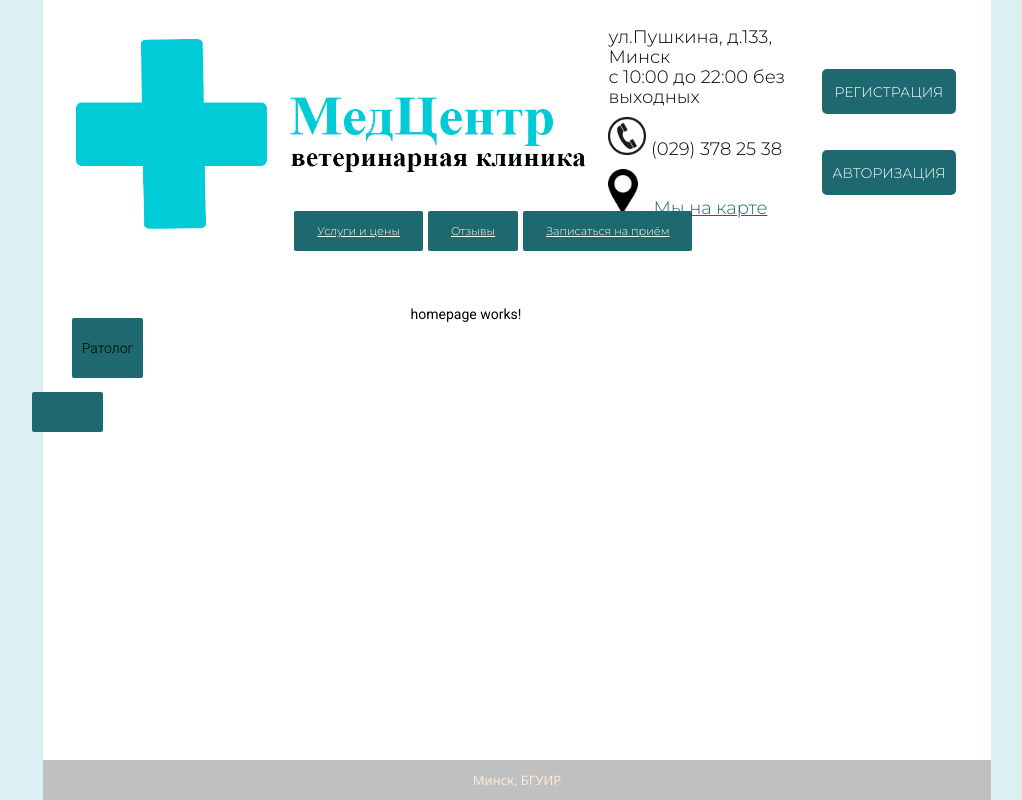
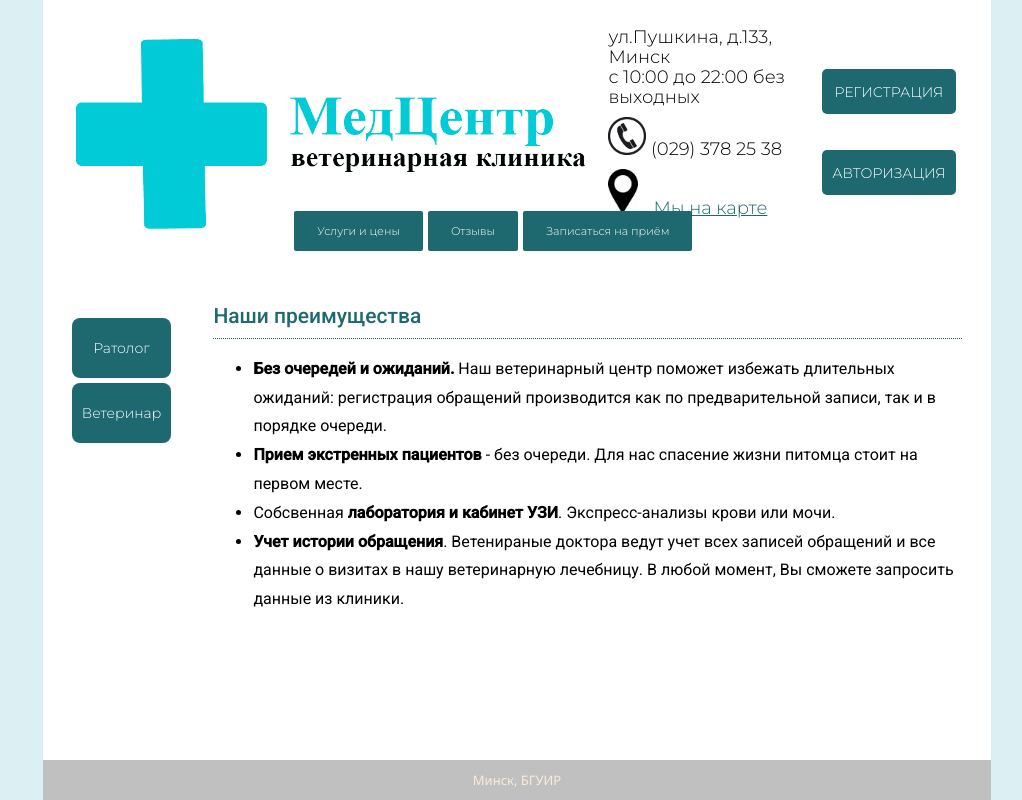
Before and after one commit to PMitskevich/Course_7sem_frontend, an Angular app: page / in a window 1280 px wide. Shown: the whole page, without its empty margins (123-1145 px from the left). Built offline with nearby package versions, Linux system fonts and the light colour scheme.

Commit message:
Finished homepage

```diff
--- a/src/app/header/header.component.css
+++ b/src/app/header/header.component.css
@@ -153,4 +153,10 @@
 
 .nav_hor li a {
   color: white;
+  text-decoration: none;
 }
+
+.nav_hor li a:hover {
+  color: white;
+  text-decoration: underline;
+}
--- a/src/app/homepage/homepage.component.css
+++ b/src/app/homepage/homepage.component.css
@@ -0,0 +1,11 @@
+h2.title {
+  font-size: 1.5em;
+  color: #1e696f;
+  line-height: normal;
+  border-bottom: 1px dotted #1e696f!important;
+  padding-bottom: 10px;
+}
+ ul li {
+   line-height: 180%;
+   font-size: 16px;
+ }
--- a/src/app/homepage/homepage.component.html
+++ b/src/app/homepage/homepage.component.html
@@ -1 +1,22 @@
-<p>homepage works!</p>
+<div class="advantages">
+  <h2 class="title">Наши преимущества</h2>
+  <ul>
+    <li>
+      <strong>Без очередей и ожиданий.</strong>
+      Наш ветеринарный центр поможет избежать длительных ожиданий:
+      регистрация обращений производится как по предварительной записи, так и в порядке очереди.
+    </li>
+    <li>
+      <strong>Прием экстренных пациентов</strong> - без очереди.
+      Для нас спасение жизни питомца стоит на первом месте.
+    </li>
+    <li>
+      Собсвенная <strong>лаборатория и кабинет УЗИ</strong>. Экспресс-анализы крови или мочи.
+    </li>
+    <li>
+      <strong>Учет истории обращения</strong>.
+      Ветенираные доктора ведут учет всех записей обращений и все данные о визитах
+      в нашу ветеринарную лечебницу. В любой момент, Вы сможете запросить данные из клиники.
+    </li>
+  </ul>
+</div>
--- a/src/app/left-bar/left-bar.component.css
+++ b/src/app/left-bar/left-bar.component.css
@@ -1,6 +1,8 @@
 .left-bar ul li {
-  font-size: 1em !important;
+  font-size: 14px !important;
   list-style: none !important;
+  color: white;
+  font-family: 'Montserrat', sans-serif;
 }
 
 .left-bar li, .submitButton {
@@ -10,7 +12,7 @@
   margin-left: -40px;
   padding: 20px 10px;
   text-align: center;
-  border-radius: 2px;
+  border-radius: 8px;
 }
 
 .left-bar li:hover, .submitButton:hover {
@@ -20,7 +22,9 @@
   margin-left: -40px;
   padding: 20px 10px;
   text-align: center;
-  border-radius: 2px;
+  border-radius: 8px;
+  cursor: pointer;
+  text-decoration: underline;
 }
 
 .left-bar li a, .submitButton {
--- a/src/app/left-bar/left-bar.component.html
+++ b/src/app/left-bar/left-bar.component.html
@@ -2,9 +2,9 @@
   <ul>
     <li *ngFor="let specialization of specializations">{{specialization.name}}</li>
   </ul>
-  <form name="left_bar_specialization" class="left-bar"
-        th:object="${specializations}" th:each="specialization, iterStat: ${specializations}" th:action="@{/specialization}" th:method="get">
-    <input type="hidden" name="specializationId" th:value="${specialization.id}">
-    <button class="submitButton" type="submit" th:text="${specialization.name}"></button>
-  </form>
+<!--  <form name="left_bar_specialization" class="left-bar"-->
+<!--        th:object="${specializations}" th:each="specialization, iterStat: ${specializations}" th:action="@{/specialization}" th:method="get">-->
+<!--    <input type="hidden" name="specializationId" th:value="${specialization.id}">-->
+<!--    <button class="submitButton" type="submit" th:text="${specialization.name}"></button>-->
+<!--  </form>-->
 </div>
--- a/src/app/left-bar/left-bar.component.ts
+++ b/src/app/left-bar/left-bar.component.ts
@@ -15,6 +15,13 @@ export class LeftBarComponent implements OnInit {
     description: "Врач, лечащий крыс",
     doctor: undefined,
     medicalServiceEntities: undefined
+  },
+  {
+    id: "2",
+    name: "Ветеринар",
+    description: "Врач общей практики",
+    doctor: undefined,
+    medicalServiceEntities: undefined
   }];
 
   constructor() { }
--- a/src/app/main-container/main-container.component.css
+++ b/src/app/main-container/main-container.component.css
@@ -1,10 +1,13 @@
 .container {
   display: flex;
-  flex-wrap: wrap;
   padding-right: 3%;
   padding-left: 3%;
 }
 
+app-left-bar {
+  flex-basis: 23%;
+}
+
 router-outlet {
-  flex-basis: 30%;
+  flex-basis: 10%;
 }
```
